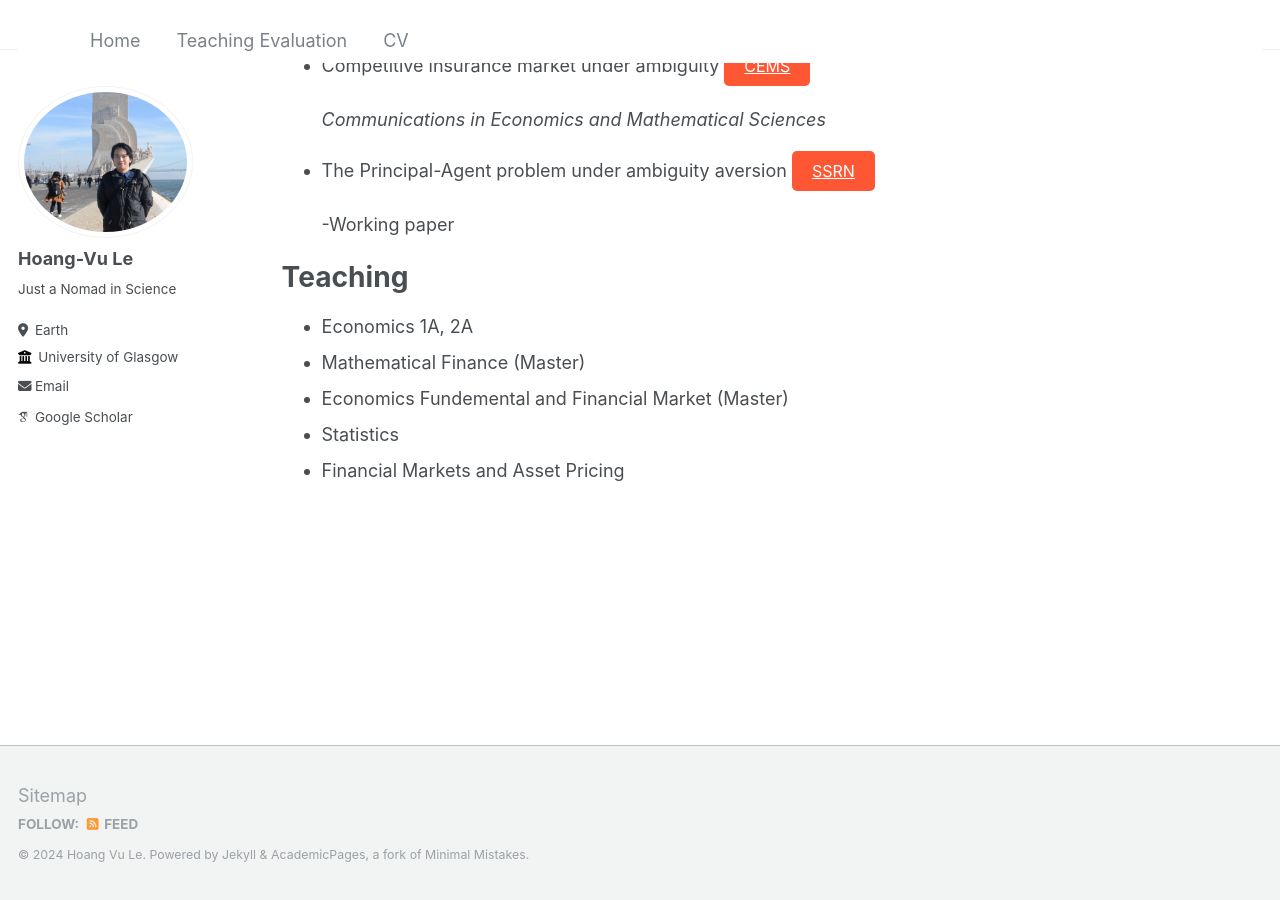
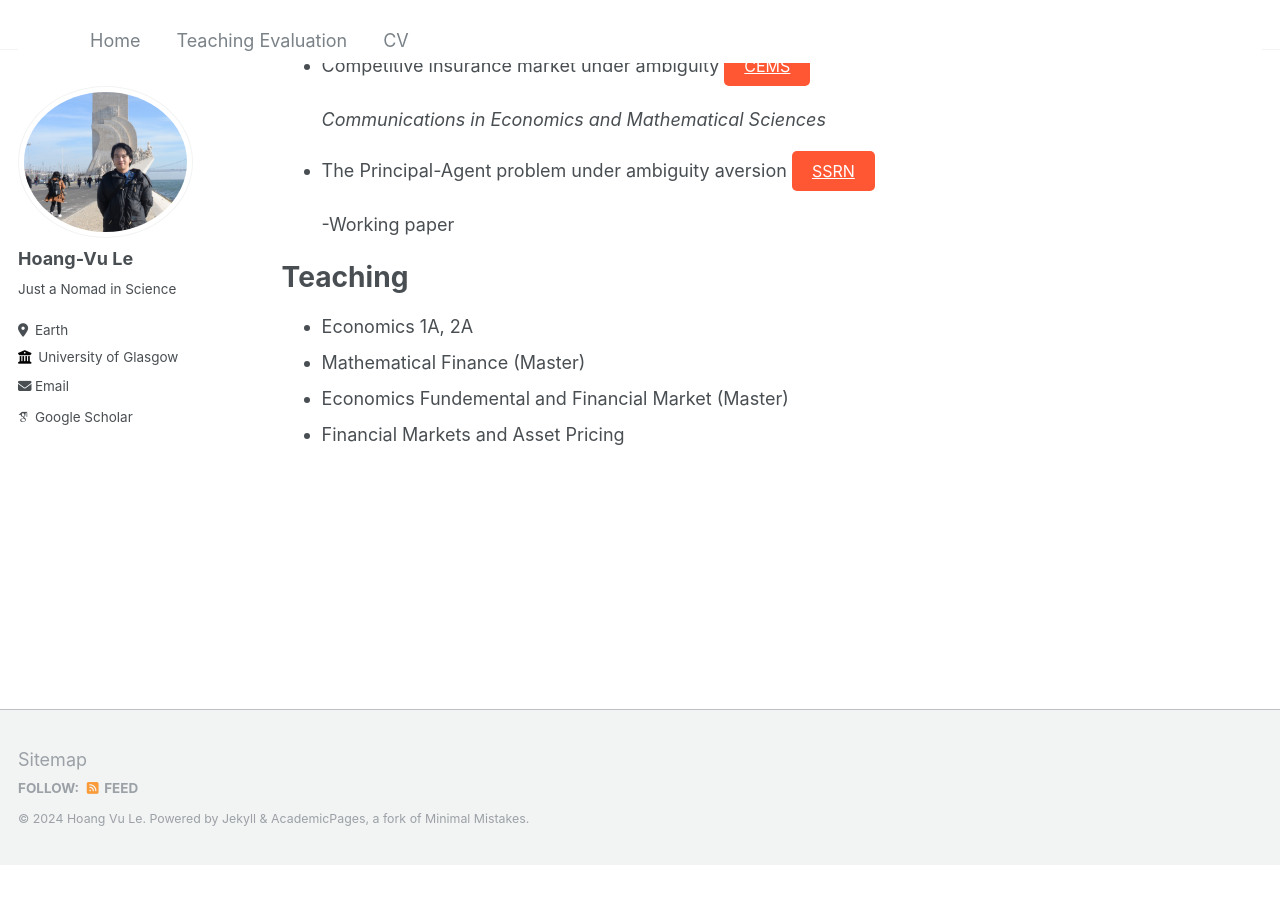
Before and after one commit to hvule/hvule.github.io, a Jekyll site: the page built from _pages/about.md, in a window 1280 px wide and 900 px high, scrolled down 526 px. Built offline with Jekyll 4.4.1, drawn with Linux system fonts in a browser that asks for light colours; some web fonts are replaced; after the commit the page ends 1390 px from its top, so only the background shows below that.

Commit message:
Update about.md

```diff
--- a/_pages/about.md
+++ b/_pages/about.md
@@ -37,5 +37,4 @@ Teaching
 * Economics 1A, 2A
 * Mathematical Finance (Master)
 * Economics Fundemental and Financial Market (Master)
-* Statistics
 * Financial Markets and Asset Pricing
```
